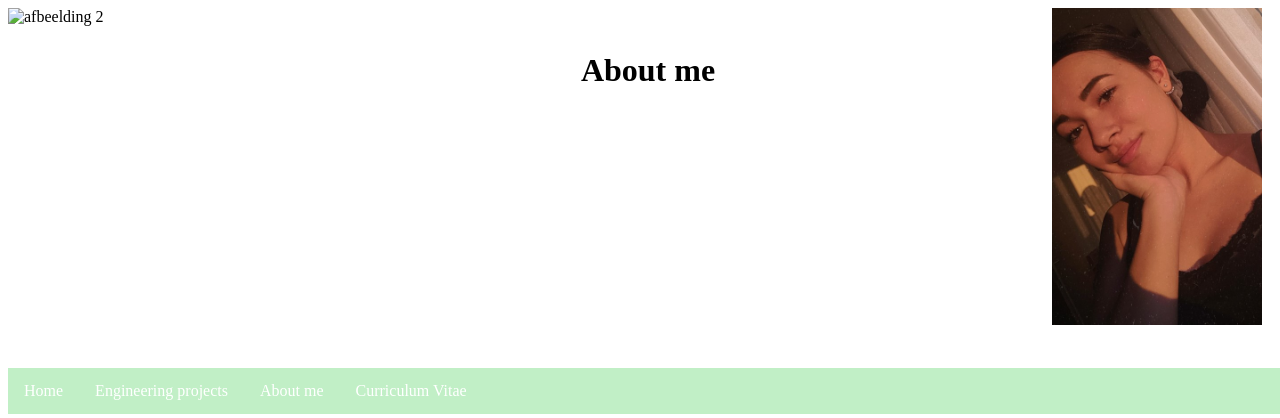
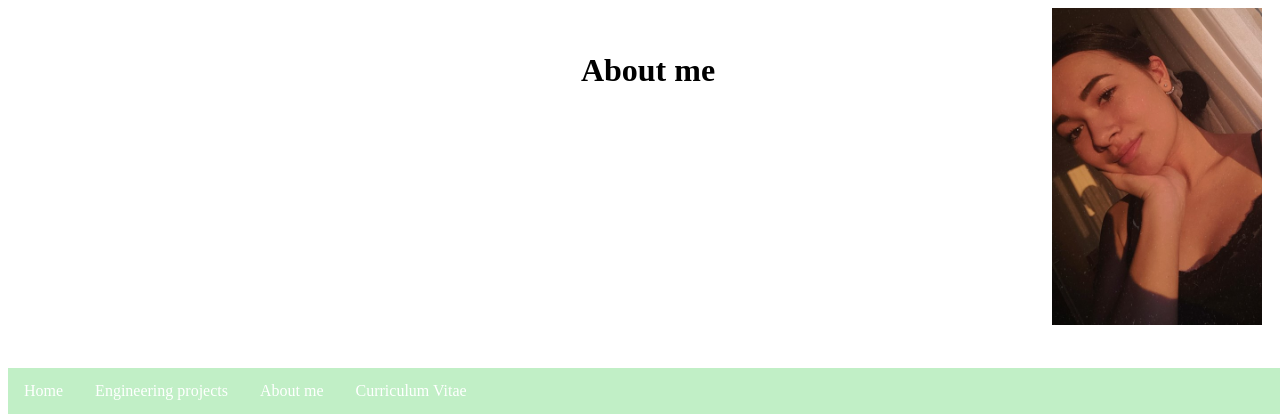
Before and after one commit to Chiqitaxnk/Chiqitaxnk.githhub.io, a plain HTML site: page Aboutme.html in a window 1280 px wide. Shown: the top 418 px of the page. Drawn offline with Linux system fonts and the light colour scheme.

Commit message:
Add files via upload

```diff
--- a/Aboutme.html
+++ b/Aboutme.html
@@ -66,9 +66,6 @@
         <div id="boek">
             <a><img src="boek.jpg" alt="afbeelding 1" class="image" style="width:100%"></a>
         </div>
-        <div id="snoep">
-            <a><img src="" alt="afbeelding 2" class="image" style="width:100%"></a>
-        </div>
         <div id="zelfportret">
             <a><img src="zelf.png" alt="afbeelding 3" class="image" style="width:100%"></a>
         </div>
```
